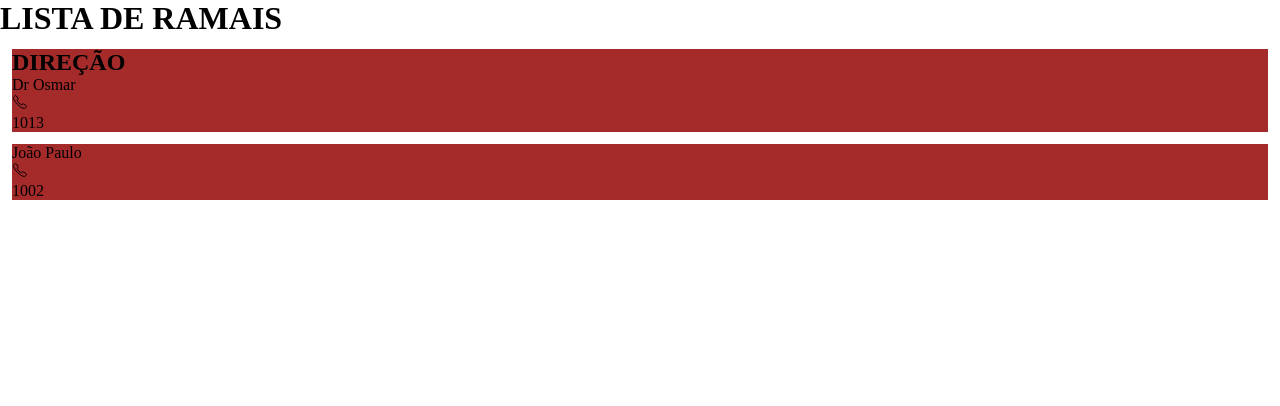
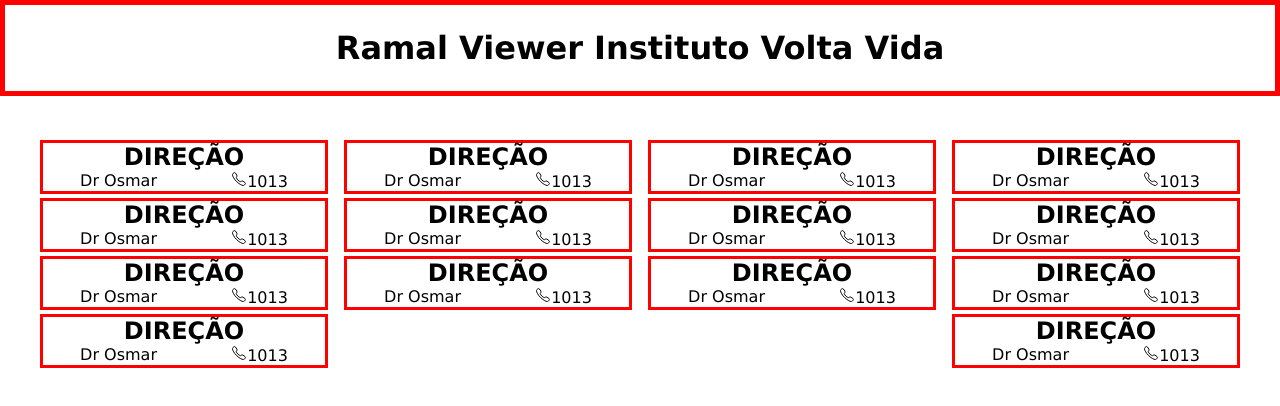
Before and after one commit to LincolnSilvaFac/AppRamaisIVV, a plain HTML site: page index.html in a window 1280 px wide. Drawn offline with nearby package versions, Linux system fonts and the light colour scheme.

Commit message:
Layout das caixas de conteúdo

```diff
--- a/css/style.css
+++ b/css/style.css
@@ -2,9 +2,36 @@
     margin: 0;
     padding: 0;
     box-sizing: border-box;
+    font-family:Verdana, Geneva, Tahoma, sans-serif;
+}
+
+.main{
+    display: flex;
+    flex-wrap: wrap;
+    justify-content: space-between;
+    margin: 5vh;
+}
+
+header{
+    border: solid 5px red;
+    height: 12vh;
+    display: flex;
+    align-items: center;
+    justify-content: center;
+}
+
+.container{
+
+    margin-top: 0.5vh;
+    border: solid 3px red;
+    width: 36vh;
 }
 
 .content{
-    background-color: brown;
-    margin: 12px;
+    display: flex;
+    justify-content: space-around;
 }
+
+.departamento{
+    text-align: center;
+}
--- a/index.html
+++ b/index.html
@@ -7,27 +7,112 @@
     <link rel="stylesheet" href="css/style.css">
 </head>
 <body>
-    <Main>
-        <div class="titulo">
-            <h1>LISTA DE RAMAIS</h1>
+    <header>
+        <h1>Ramal Viewer Instituto Volta Vida</h1>
+    </header>
+<div class="main">
 
-                <div class="box-ramal">
+    <div class="container">
+        <h2 class="departamento">DIREÇÃO</h2>
         <div class="content">
-                        <h2>DIREÇÃO</h2>
             <p>Dr Osmar</p>
-                        <ion-icon name="call-outline"></ion-icon>
-                        <p>1013</p>
+            <p><ion-icon name="call-outline"></ion-icon>1013</p>
         </div>
+    </div>
+    <div class="container">
+        <h2 class="departamento">DIREÇÃO</h2>
         <div class="content">
-                        <p>João Paulo</p>
-                        <ion-icon name="call-outline"></ion-icon>
-                        <p>1002</p>
+            <p>Dr Osmar</p>
+            <p><ion-icon name="call-outline"></ion-icon>1013</p>
+        </div>
+    </div>
+    <div class="container">
+        <h2 class="departamento">DIREÇÃO</h2>
+        <div class="content">
+            <p>Dr Osmar</p>
+            <p><ion-icon name="call-outline"></ion-icon>1013</p>
+        </div>
+    </div>
+    <div class="container">
+        <h2 class="departamento">DIREÇÃO</h2>
+        <div class="content">
+            <p>Dr Osmar</p>
+            <p><ion-icon name="call-outline"></ion-icon>1013</p>
+        </div>
+    </div>
+    <div class="container">
+        <h2 class="departamento">DIREÇÃO</h2>
+        <div class="content">
+            <p>Dr Osmar</p>
+            <p><ion-icon name="call-outline"></ion-icon>1013</p>
+        </div>
+    </div>
+    <div class="container">
+        <h2 class="departamento">DIREÇÃO</h2>
+        <div class="content">
+            <p>Dr Osmar</p>
+            <p><ion-icon name="call-outline"></ion-icon>1013</p>
+        </div>
+    </div>
+    <div class="container">
+        <h2 class="departamento">DIREÇÃO</h2>
+        <div class="content">
+            <p>Dr Osmar</p>
+            <p><ion-icon name="call-outline"></ion-icon>1013</p>
+        </div>
+    </div>
+    <div class="container">
+        <h2 class="departamento">DIREÇÃO</h2>
+        <div class="content">
+            <p>Dr Osmar</p>
+            <p><ion-icon name="call-outline"></ion-icon>1013</p>
+        </div>
+    </div>
+    <div class="container">
+        <h2 class="departamento">DIREÇÃO</h2>
+        <div class="content">
+            <p>Dr Osmar</p>
+            <p><ion-icon name="call-outline"></ion-icon>1013</p>
+        </div>
+    </div>
+    <div class="container">
+        <h2 class="departamento">DIREÇÃO</h2>
+        <div class="content">
+            <p>Dr Osmar</p>
+            <p><ion-icon name="call-outline"></ion-icon>1013</p>
+        </div>
+    </div>
+    <div class="container">
+        <h2 class="departamento">DIREÇÃO</h2>
+        <div class="content">
+            <p>Dr Osmar</p>
+            <p><ion-icon name="call-outline"></ion-icon>1013</p>
+        </div>
+    </div>
+    <div class="container">
+        <h2 class="departamento">DIREÇÃO</h2>
+        <div class="content">
+            <p>Dr Osmar</p>
+            <p><ion-icon name="call-outline"></ion-icon>1013</p>
+        </div>
+    </div>
+    <div class="container">
+        <h2 class="departamento">DIREÇÃO</h2>
+        <div class="content">
+            <p>Dr Osmar</p>
+            <p><ion-icon name="call-outline"></ion-icon>1013</p>
+        </div>
+    </div>
+    <div class="container">
+        <h2 class="departamento">DIREÇÃO</h2>
+        <div class="content">
+            <p>Dr Osmar</p>
+            <p><ion-icon name="call-outline"></ion-icon>1013</p>
+        </div>
     </div>
 </div>
 
 
-        </div>
-    </Main>
     <script type="module" src="https://unpkg.com/ionicons@7.1.0/dist/ionicons/ionicons.esm.js"></script>
 </body>
 </html>
```
Lines whose indentation alone changed are shown as unchanged.
